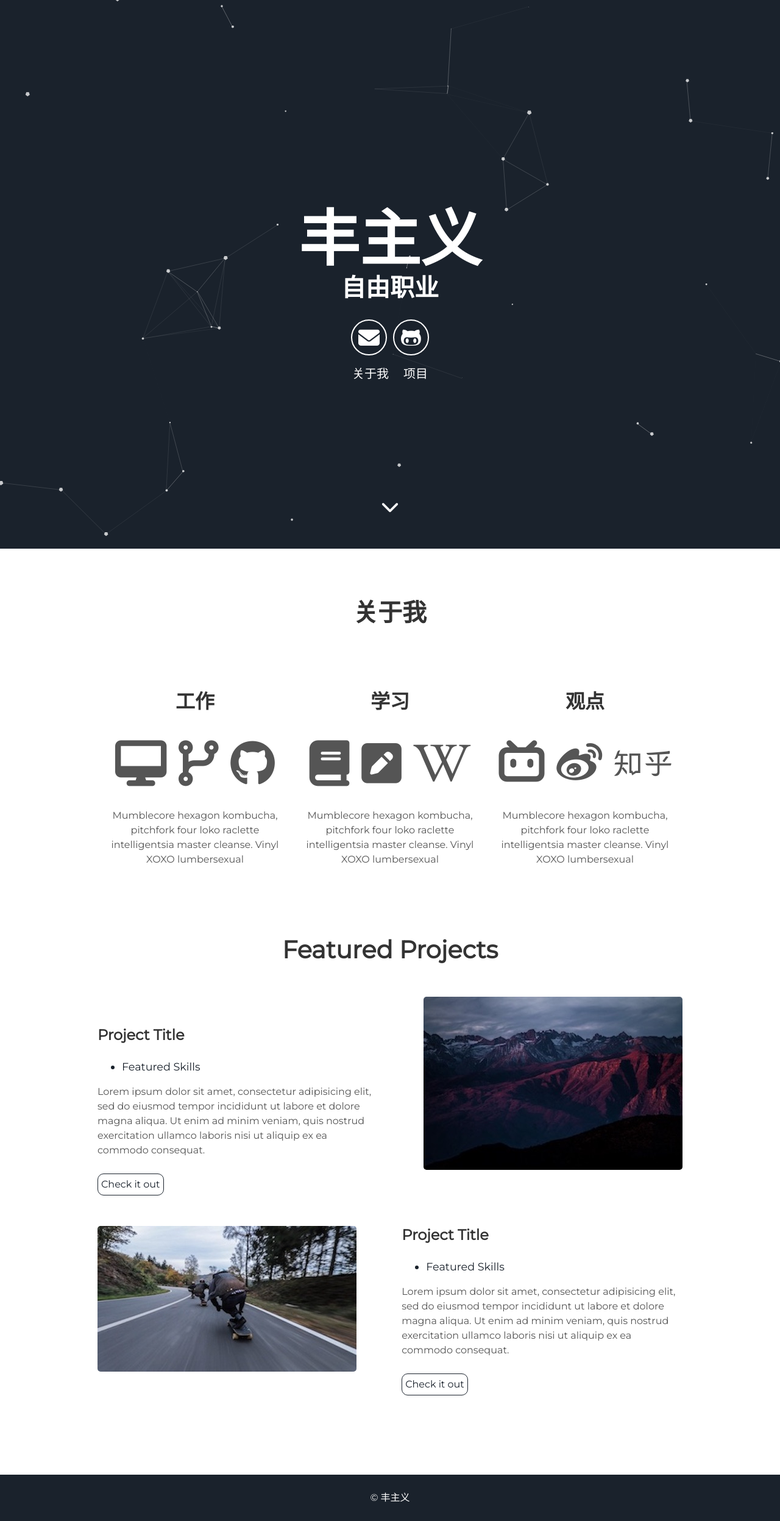
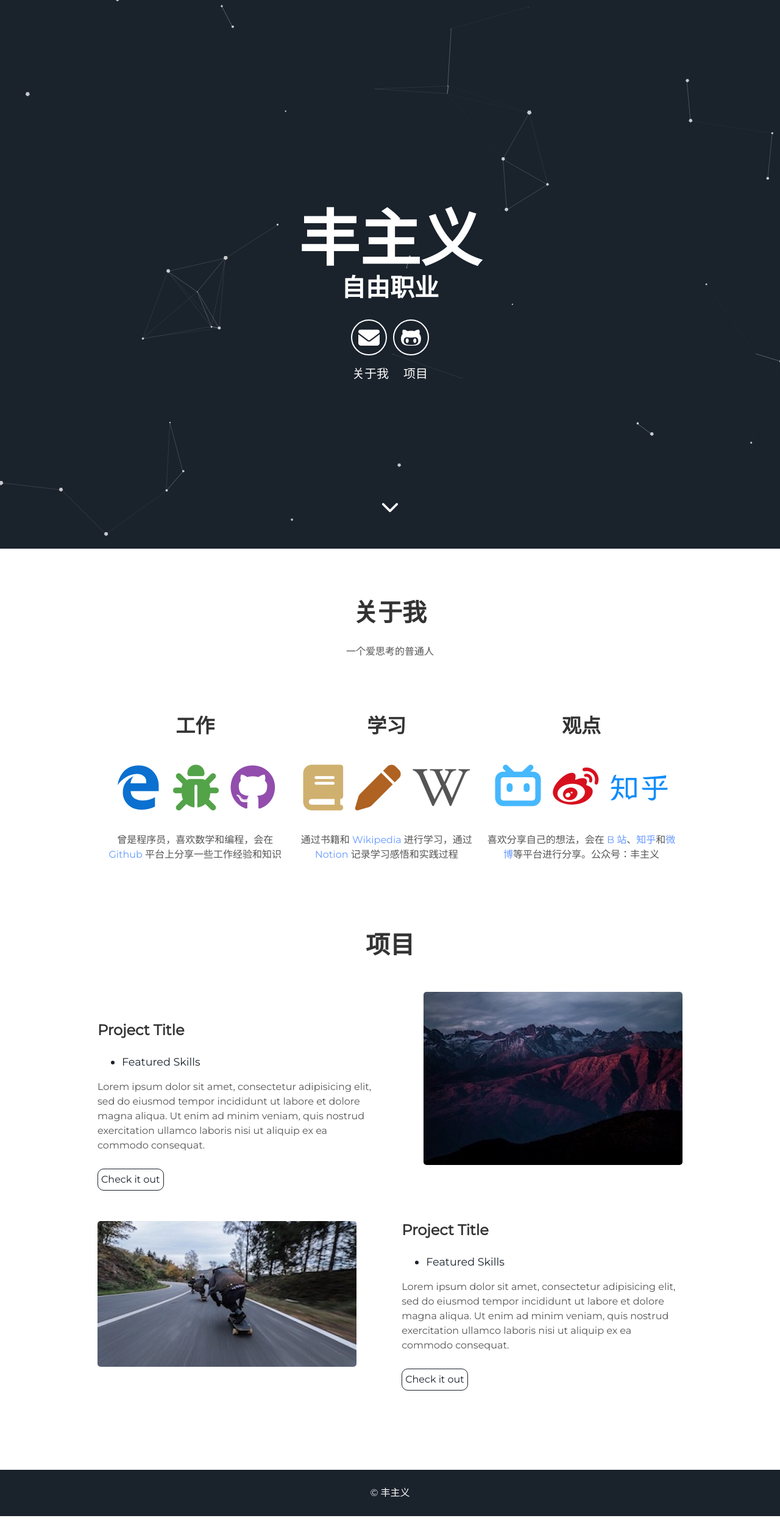
Before and after one commit to windbio/windbio.github.io, a Jekyll site: the page built from index.html, in a window 1280 px wide. Shown: the whole page at 61% size. Built offline with Jekyll 4.4.1, drawn with Linux system fonts in a browser that asks for light colours.

Commit message:
更新图标

```diff
--- a/_includes/about.html
+++ b/_includes/about.html
@@ -1,30 +1,30 @@
 <div class="user-details">
     <h1> 关于我 </h1>
-    <p> {{ site.user_descriptio }} </p>
+    <p> {{ site.user_description }} </p>
   </div>
     <div class="user">
       <div class="tech">
         <h2>工作</h2>
-        <i class="fa-solid fa-desktop"></i>
-        <i class="fa-solid fa-code-branch"></i>
-        <i class="fa-brands fa-github"></i>
-        <p>Mumblecore hexagon kombucha, pitchfork four loko raclette intelligentsia master cleanse.
-        Vinyl XOXO lumbersexual</p>
+        <i class="fa-brands fa-edge-legacy" style="color: #0b70d0;"></i>
+        <i class="fa-solid fa-bug" style="color: #53a349;"></i>
+        <i class="fa-brands fa-github" style="color: #924dad;"></i>
+        <p>曾是程序员，喜欢数学和编程，会在
+          <a href="https://github.com/windbio" target="_blank"> Github </a>
+          平台上分享一些工作经验和知识
+        </p>
       </div>
       <div class="tech">
         <h2>学习</h2>
-        <i class="fa-solid fa-book"></i>
-        <i class="fa-solid fa-square-pen"></i>
+        <i class="fa-solid fa-book" style="color: #d0b06f;"></i>
+        <i class="fa-solid fa-pen" style="color: #af6222;"></i>
         <i class="fa-brands fa-wikipedia-w"></i>
-        <p>Mumblecore hexagon kombucha, pitchfork four loko raclette intelligentsia master cleanse.
-          Vinyl XOXO lumbersexual</p>
+        <p>通过书籍和<a href="https://www.wikipedia.org" target="_blank"> Wikipedia </a>进行学习，通过<a href="https://www.notion.so" target="_blank"> Notion </a>记录学习感悟和实践过程</p>
       </div>
       <div class="tech">
         <h2>观点</h2>
-        <i class="fa-brands fa-bilibili"></i>
-        <i class="fa-brands fa-weibo"></i>
-        <i class="fa-brands fa-zhihu"></i>
-        <p>Mumblecore hexagon kombucha, pitchfork four loko raclette intelligentsia master cleanse.
-          Vinyl XOXO lumbersexual</p>
+        <i class="fa-brands fa-bilibili" style="color: #46b8fe;"></i>
+        <i class="fa-brands fa-weibo" style="color: #d8101e;"></i>
+        <i class="fa-brands fa-zhihu" style="color: #118cf9;"></i>
+        <p>喜欢分享自己的想法，会在<a href="https://space.bilibili.com/3493119548984089" target="_blank"> B 站</a>、<a href="https://www.zhihu.com/people/windism666" target="_blank">知乎</a>和<a href="https://weibo.com/u/7814590825" target="_blank">微博</a>等平台进行分享。公众号：丰主义</p>
       </div>
   </div>
--- a/_includes/projects.html
+++ b/_includes/projects.html
@@ -1,5 +1,5 @@
 <div class="user-details">
-    <h1> Featured Projects </h1>
+    <h1> 项目 </h1>
 </div>
 <div class="user-projects">
     <div class="images-right">
--- a/_sass/_about.scss
+++ b/_sass/_about.scss
@@ -21,6 +21,10 @@
   p {
     font-size: 16px;
   }
+  a {
+    text-decoration: none;
+    color: #6699ff;
+  }
   @media only screen and (min-width: $cut) {
     flex-wrap: nowrap;
     font-size: 75px;
```
